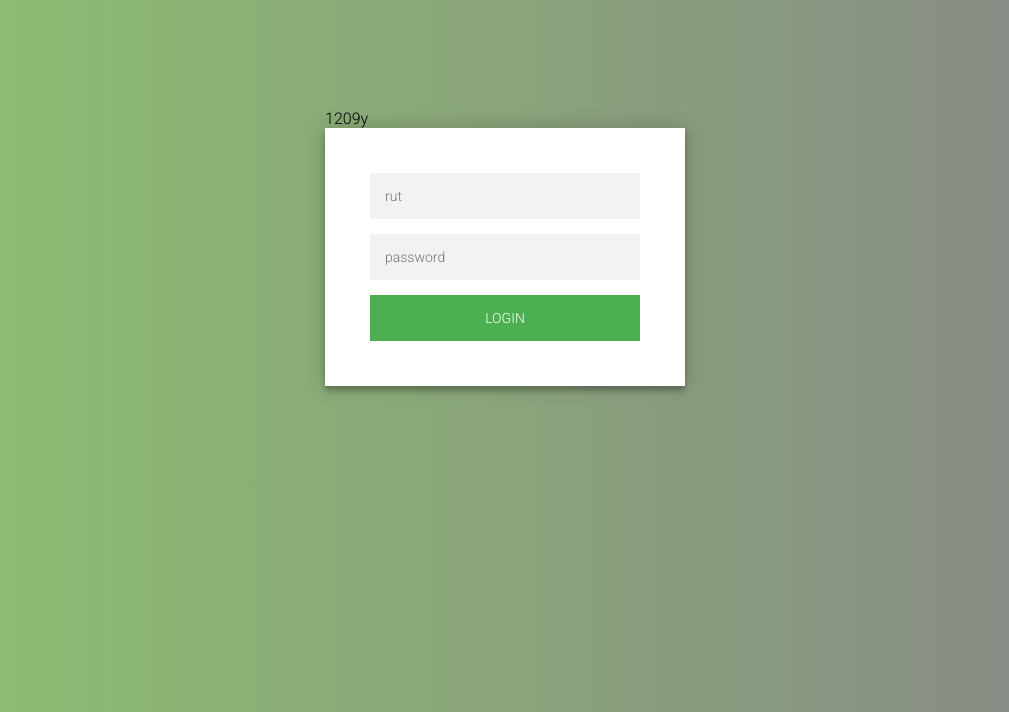
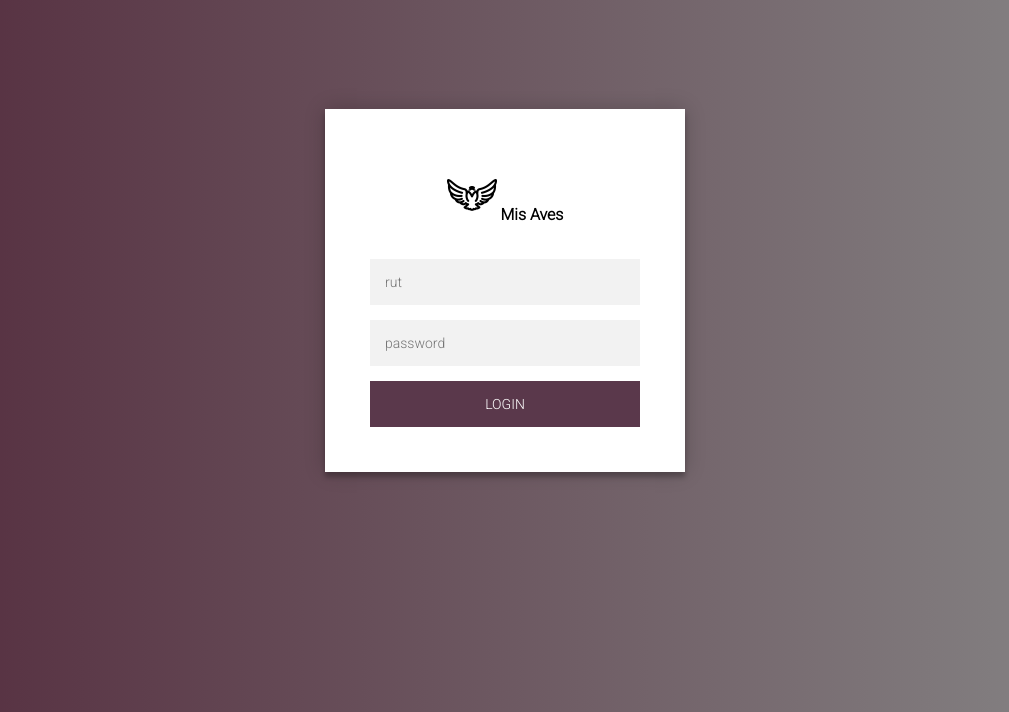
Before and after one commit to daniloabella18/Software-Mis-Aves, a PHP site: page /login.php in a window 1280 px wide. Shown: the top 712 px of the page, without its empty margins (135-1144 px from the left). Run offline with PHP 8.4, Linux system fonts and the light colour scheme.

Commit message:
Add files via upload

```diff
--- a/login.php
+++ b/login.php
@@ -38,7 +38,7 @@
    font-family: "Roboto", sans-serif;
    text-transform: uppercase;
    outline: 0;
-   background: #4CAF50;
+   background: #5A384B;
    width: 100%;
    border: 0;
    padding: 15px;
@@ -49,7 +49,7 @@
    cursor: pointer;
  }
  .form button:hover,.form button:active,.form button:focus {
-   background: #43A047;
+   background: #BD5D70;
  }
  .form .message {
    margin: 15px 0 0;
@@ -98,10 +98,10 @@
  }
  body {
    background: #878787; /* fallback for old browsers */
-   background: -webkit-linear-gradient(right, #878787, #8DC26F);
-   background: -moz-linear-gradient(right, #878787, #8DC26F);
-   background: -o-linear-gradient(right, #878787, #8DC26F);
-   background: linear-gradient(to left, #878787, #8DC26F);
+   background: -webkit-linear-gradient(right, #878787, #532A3C);
+   background: -moz-linear-gradient(right, #878787, #532A3C);
+   background: -o-linear-gradient(right, #878787, #532A3C);
+   background: linear-gradient(to left, #878787, #532A3C);
    font-family: "Roboto", sans-serif;
    -webkit-font-smoothing: antialiased;
    -moz-osx-font-smoothing: grayscale;
@@ -112,8 +112,14 @@
 </head>
 
 <body>
-  <div class="login-page">1209y
+  <div class="login-page">
     <div class="form">
+    </form>
+    <p>
+      <img src="../assets/img/icon.png" class="flex-center">
+      <b>Mis Aves</b>
+    </p>
+      <br>
       <form action="checklogin.php" class="register-form" method="post">
         <input type="text" placeholder="rut" name="rut" />
         <input type="password" placeholder="password"  name="password"/>
```
